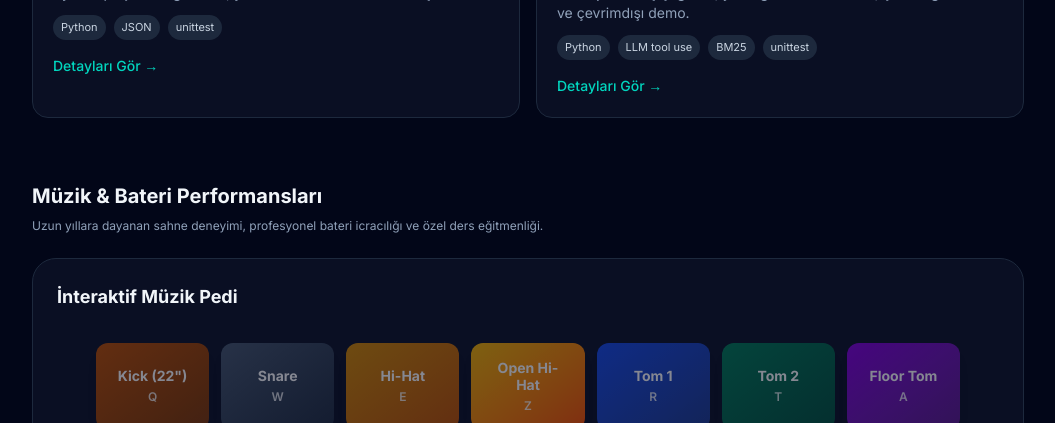
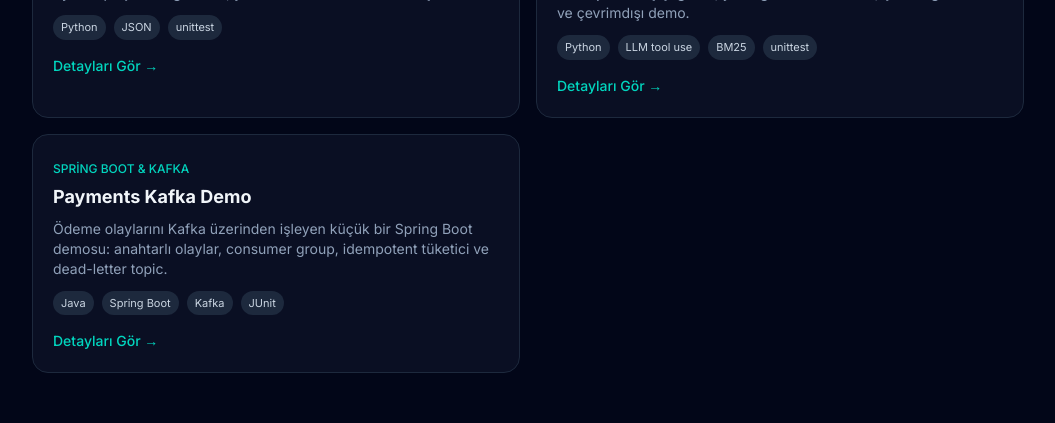
Before and after one commit to endlessloop88/my-portfolio, a Next.js app: page / in a window 1280 px wide. Shown: the part 1580-2003 px from the top of the page, without its empty margins (112-1167 px from the left). Built offline with nearby package versions, Linux system fonts and the light colour scheme; no server answers.

Commit message:
Payments Kafka Demo proje karti

```diff
--- a/app/en/page.tsx
+++ b/app/en/page.tsx
@@ -54,6 +54,13 @@ const PROJECTS: Project[] = [
       'Small LLM agent that reviews data-labelling submissions against written guidelines. It calls tools (guideline search and annotator statistics) and its answer is validated in code: schema, mandatory citations that must come from retrieved sections, PII masking and bounded retries. Includes an offline rule-based demo and 42 unit tests. Experimental: lexical retrieval only, no MCP server or real-model evaluation yet. Written with AI-assisted tooling; structure and guardrails by me.',
     stack: 'Python, LLM tool use, BM25, unittest',
     links: [{ label: 'GitHub', href: `${GITHUB}/annotation-review-agent` }],
+  },
+  {
+    title: 'Payments Kafka Demo',
+    summary:
+      'Small Spring Boot and Kafka demo built to learn event-driven basics: payment events keyed by account (3 partitions), a consumer group, an idempotent consumer (a duplicate event is applied once) and a dead-letter topic for failing events. 15 tests, including an end-to-end test on an embedded broker. Limits: in-memory state, no outbox or transactions, no schema registry. Written with AI-assisted tooling; scope and design by me.',
+    stack: 'Java, Spring Boot, Kafka, JUnit',
+    links: [{ label: 'GitHub', href: `${GITHUB}/payments-kafka-demo` }],
   },
   {
     title: 'Patent Agent',
--- a/app/page.tsx
+++ b/app/page.tsx
@@ -93,6 +93,16 @@ const projects: Project[] = [
       `Deneysel bir proje: bir ajan döngüsü iki aracı (yönerge arama ve etiketleyici istatistikleri) çağırarak bir gönderiyi kabul, düzeltme ya da ret olarak değerlendirir. Çıktı kodla doğrulanır: şema, zorunlu kaynak gösterme, arama sonucunda görülmemiş bölümlere atıf yasağı, e-posta ve telefon maskeleme, geçersiz cevapta en fazla iki kez yeniden deneme. Sağlayıcıdan bağımsız bir LLM arayüzü, Anthropic adaptörü ve API anahtarı gerektirmeyen kural tabanlı bir demo var. 42 birim test ek paket olmadan çalışır. Henüz yok: embedding tabanlı arama, MCP sunucusu ve gerçek bir modelin doğruluğunu ölçen değerlendirme seti. Yapay zekâ destekli araçlarla yazdım; yapıyı ve güvenlik katmanlarını ben belirledim, çalıştırıp test ettim.`,
     techs: ['Python', 'LLM tool use', 'BM25', 'unittest'],
     githubUrl: 'https://github.com/endlessloop88/annotation-review-agent',
+  },
+  {
+    title: 'Payments Kafka Demo',
+    tag: 'Spring Boot & Kafka',
+    description:
+      `Ödeme olaylarını Kafka üzerinden işleyen küçük bir Spring Boot demosu: anahtarlı olaylar, consumer group, idempotent tüketici ve dead-letter topic.`,
+    fullDetails:
+      `Öğrenme amaçlı küçük bir proje. Bir REST isteği ödeme olayı üretip Kafka'ya yazar (anahtar hesap numarası, 3 partition), bir tüketici bakiyeyi günceller. Kafka en az bir kez teslim ettiği için aynı olay iki kez gelirse yalnızca bir kez uygulanır. Hatalı bir olay iki kez yeniden denenir, sonra dead-letter topic'ine gider. 15 test var; bunların biri gömülü bir Kafka broker'ı üzerinde uçtan uca çalışır, Docker gerekmez. Sınırlar: bakiye ve işlenmiş olay numaraları bellekte tutuluyor, outbox ya da işlem (transaction) yok, şema kaydı yok. Yapay zekâ destekli araçlarla yazdım; kapsamı ve tasarımı ben belirledim, çalıştırıp test ettim.`,
+    techs: ['Java', 'Spring Boot', 'Kafka', 'JUnit'],
+    githubUrl: 'https://github.com/endlessloop88/payments-kafka-demo',
   },
 ];
 
```
